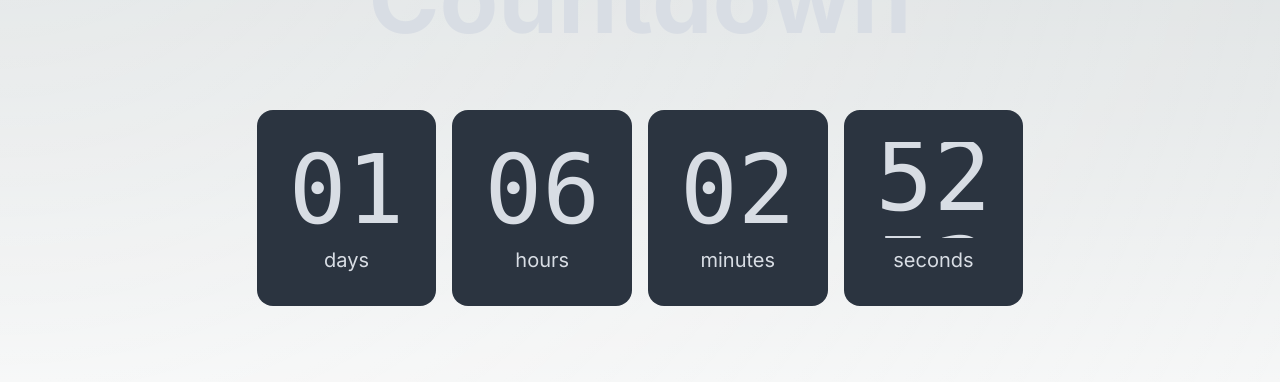
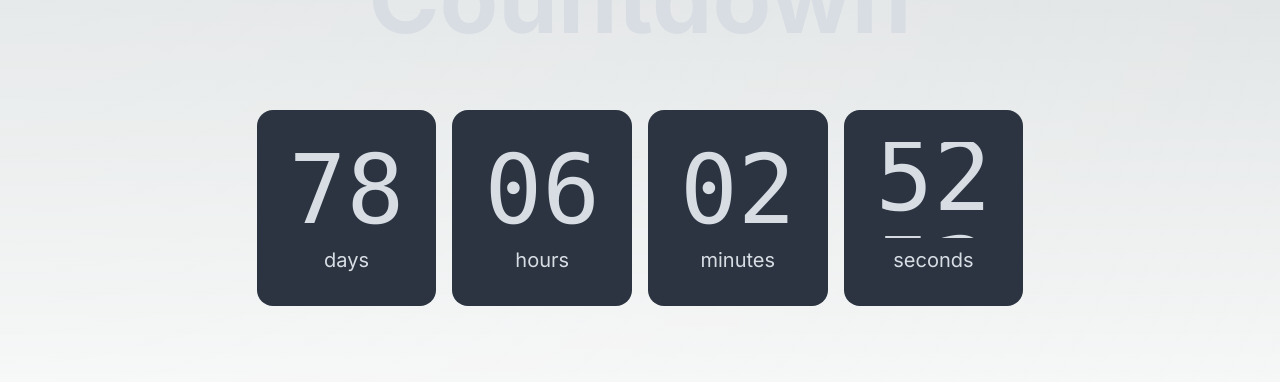
Before and after one commit to saundemanu/GovernmentShutdownTracker, a Next.js app: page / in a window 1280 px wide. Shown: the part 242-624 px from the top of the page. Built offline with nearby package versions, Linux system fonts and the light colour scheme.

Commit message:
updated shutdown date

```diff
--- a/app/page.tsx
+++ b/app/page.tsx
@@ -4,7 +4,7 @@ import GradientBackground from './gradientbackground';
 import InteractiveTitle from './interactiveTitle';
 
 const calculateCountdown = () => {
-  const shutdownDate = new Date(Date.UTC(2023, 9, 1));
+  const shutdownDate = new Date(Date.UTC(2023, 11, 17));
   const now = new Date();
   const timeDifference = shutdownDate.getTime() - now.getTime();
 
```
